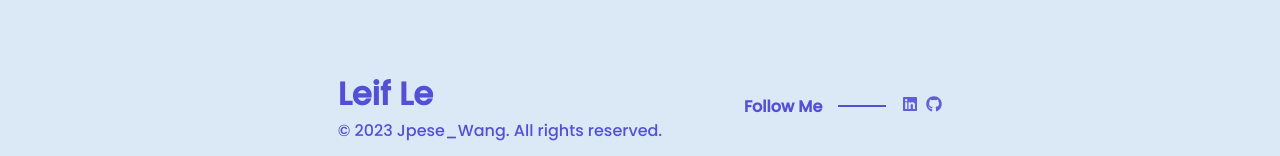
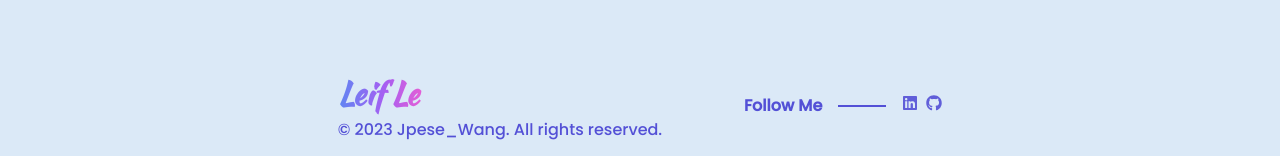
Before and after one commit to jpeseWang/cv, a React (Create React App) app: page / in a window 1280 px wide. Shown: the part 4247-4403 px from the top of the page. Built offline with nearby package versions, Linux system fonts and the light colour scheme.

Commit message:
Update Footer.scss

```diff
--- a/src/components/container/Footer/Footer.scss
+++ b/src/components/container/Footer/Footer.scss
@@ -1,4 +1,4 @@
-.footer {
+@import url('https://fonts.googleapis.com/css2?family=Dancing+Script:wght@700&family=Kaushan+Script&display=swap');.footer {
     display: flex;
     justify-content: space-evenly;
     align-items: center;
@@ -20,6 +20,13 @@
                 font-weight: 800;
             }
         }
+    }
+    h1{
+        font-family: 'Kaushan Script', cursive;
+        font-weight: 800;
+        background: linear-gradient(to right,hsl(224deg,85%,66%),hsl(269deg,85%,66%),hsl(314deg,85%,66%),hsl(359deg,85%,66%),hsl(44deg,85%,66%),hsl(89deg,85%,66%),hsl(134deg,85%,66%),hsl(179deg,85%,66%));
+        -webkit-background-clip: text;
+        -webkit-text-fill-color: transparent;
     }
     .followMe {
         display: flex;
```
